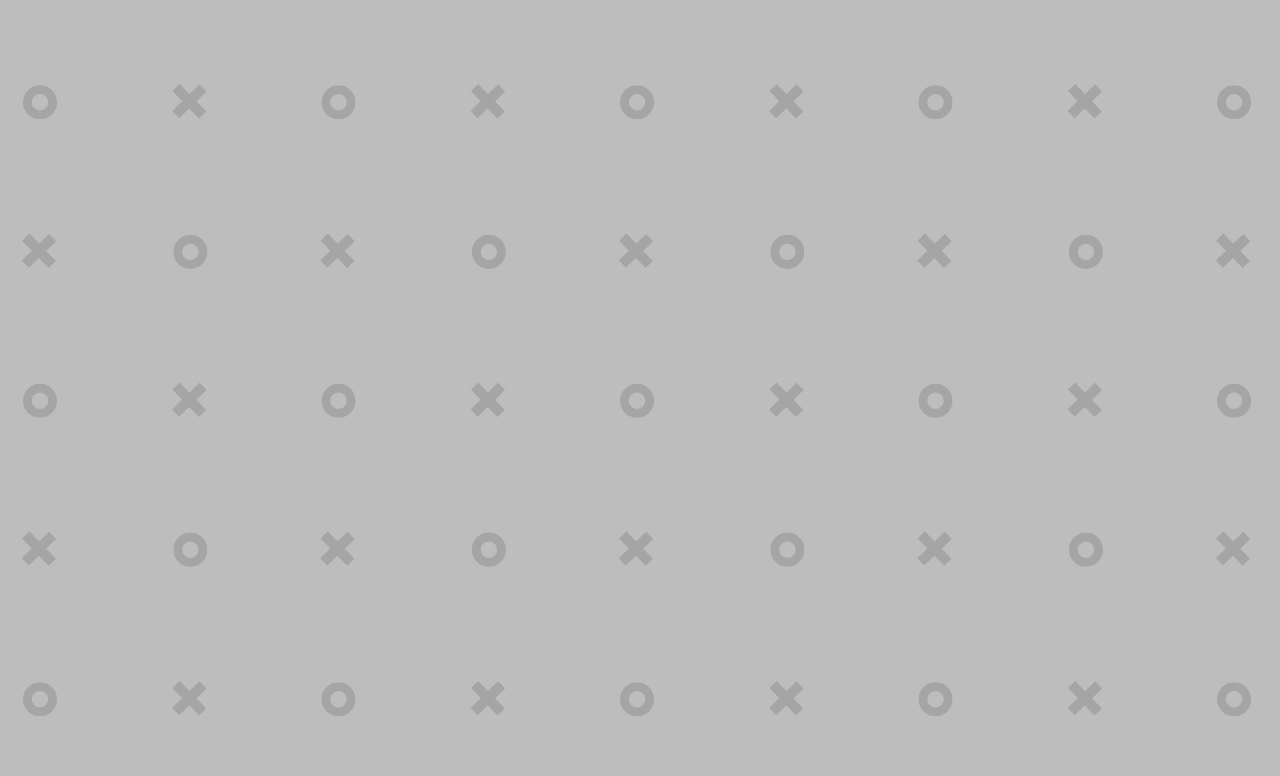
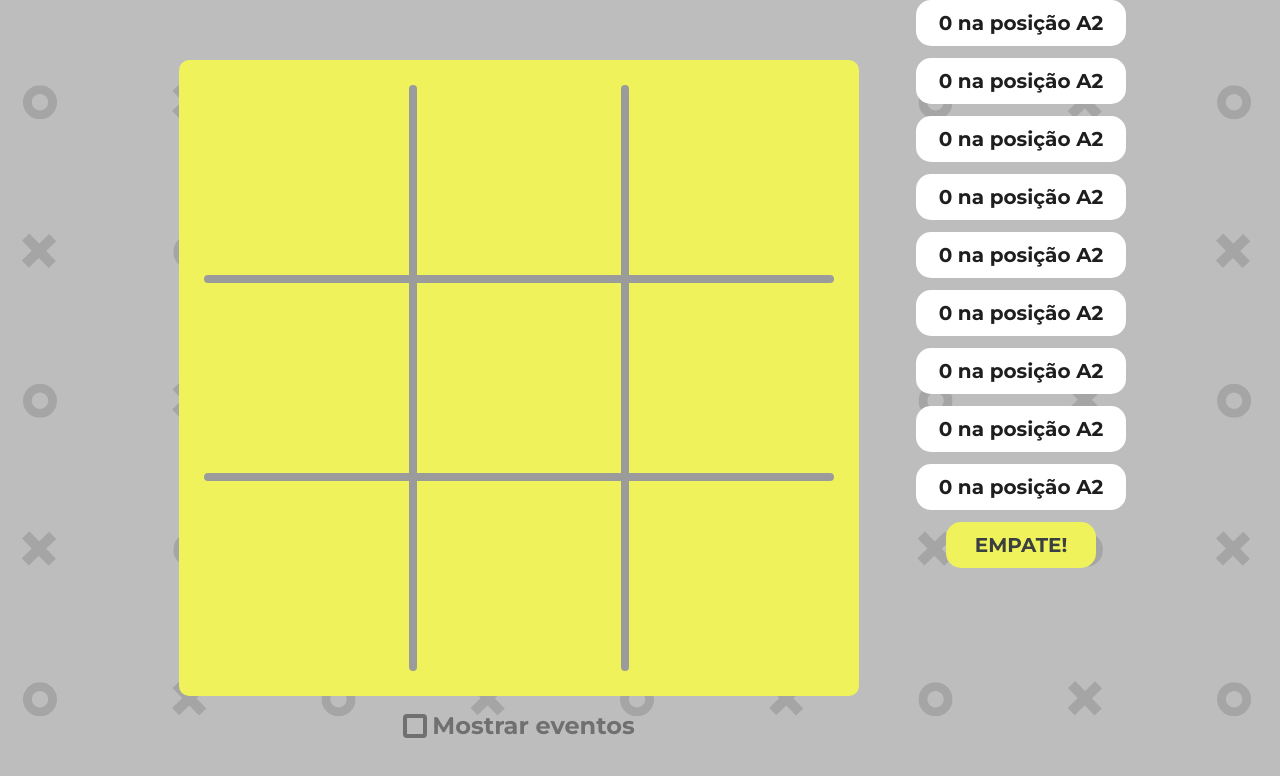
Before and after one commit to vitorhenrique-rgt/mp-jogo-da-velha, a website: page index.html in a window 1280 px wide. Drawn offline with Linux system fonts and the light colour scheme.

Commit message:
Criando front-end

```diff
--- a/css/global.css
+++ b/css/global.css
@@ -31,7 +31,7 @@ body {
   width: 100vw;
   height: 100vh;
   display: flex;
-  flex-flow: column nowrap;
+  flex-wrap: wrap;
   justify-content: center;
   align-items: center;
   gap: 2rem;
--- /dev/null
+++ b/css/style.css
@@ -0,0 +1,143 @@
+.game-section {
+    margin: 25px;
+    width: 100%;
+    height: 100%;
+    max-width: 680px;
+    max-height: 680px;
+    min-width: 290px;
+    min-height: 290px;
+    display: flex;
+    flex-direction: column;
+    justify-content: center;
+    align-items: center;
+    gap: 15px;
+}
+
+.game-board {
+    background: #EFF25A;
+    width: 100%;
+    height: 100%;
+    padding: 25px;
+    border-radius: 10px;
+    display: grid;
+    grid-template-columns: 1fr 8px 1fr 8px 1fr ;
+    grid-template-rows: 1fr 8px 1fr 8px 1fr ;
+}
+
+.game-cell {
+    width: 100%;
+    height: 100%;
+    background: transparent;
+    position: relative;
+    display: flex;
+    align-items: center;
+    justify-content: center;
+    cursor: pointer;
+}
+
+.game-cell img {
+    width: 100%;
+    height: 100%;
+    object-fit: cover;
+    display: none; /* Esconda a imagem inicialmente */
+}
+
+.active {
+    background: #FFFFFF;
+}
+
+.separator{
+    background-color: #9B9B9B;
+}
+.border-top{
+    border-top-left-radius: 4px;
+    border-top-right-radius: 4px;
+}
+.border-right{
+    border-top-right-radius: 4px;
+    border-bottom-right-radius: 4px;
+}
+.border-bottom{
+    border-bottom-left-radius: 4px;
+    border-bottom-right-radius: 4px;
+}
+.border-left{
+    border-top-left-radius: 4px;
+    border-bottom-left-radius: 4px;
+}
+
+.button-container{
+    display: flex;
+    justify-content: center;
+    align-items:center ;
+    gap: 5px;
+}
+
+.checkbox-events{
+    width: 24px;
+    height: 24px;
+    appearance: none;
+    border: solid 4px #707070;
+    border-radius: 4px;
+    position: relative;
+
+}
+
+.checkbox-events:checked::before{
+    content: "";
+    width: 12px;
+    height: 12px;
+    background-color: #707070;
+    position: absolute;
+    top: 2px;
+    left: 2px;
+    border-radius: 2px;
+}
+
+.label-events{
+    font-style: normal;
+    font-weight: 700;
+    font-size: 24px;
+    line-height: 29px;
+    color: #707070;
+}
+
+.game-log{
+    height: 100%;
+    display: flex;
+    flex-direction: column;
+    justify-content: start;
+    align-items: center;
+    gap: 12px;
+}
+
+.log-entry{
+    width: 210px;
+    height: 46px;
+    border-radius: 15px;
+    display: flex;
+    justify-content: center;
+    align-items: center;
+    background: #FFFFFF;
+    font-style: normal;
+    font-weight: 700;
+    font-size: 20px;
+    line-height: 24px;
+    color: #1E1E1E;
+}
+
+
+.log-result{
+    width: 150px;
+    height: 46px;
+    border-radius: 15px;
+    display: flex;
+    justify-content: center;
+    align-items: center;
+    font-weight: 700;
+    font-size: 20px;
+    line-height: 24px;
+    color: #3A4042;
+    background: #EFF25A ;
+    text-transform: uppercase;
+}
--- a/index.html
+++ b/index.html
@@ -9,18 +9,63 @@
   <link rel="preconnect" href="https://fonts.googleapis.com">
   <link rel="preconnect" href="https://fonts.gstatic.com" crossorigin>
   <link
-  href="https://fonts.googleapis.com/css2?family=Montserrat:wght@200;400;500;600;700&display=swap"
-  rel="stylesheet"
+    href="https://fonts.googleapis.com/css2?family=Montserrat:wght@200;400;500;600;700&display=swap"
+    rel="stylesheet"
   >
   <link type="text/css" rel="stylesheet" href="./css/global.css">
+  <link type="text/css" rel="stylesheet" href="./css/style.css">
 </head>
 
 <body>
   <main class="container-main">
-    <!-- ESTRUTURE O SEU HTML AQUI -->
+    <section class="game-section">
+      <div class="game-board">
+          <div id="cell-a1" class="game-cell"></div>
+          <div class="separator border-top"></div>
+          <div id="cell-a2" class="game-cell"></div>
+          <div class="separator border-top"></div>
+          <div id="cell-a3" class="game-cell"></div>
+          <div class="separator border-left"></div>
+          <div class="separator"></div>
+          <div class="separator"></div>
+          <div class="separator"></div>
+          <div class="separator border-right"></div>
+          <div id="cell-b1" class="game-cell"></div>
+          <div class="separator"></div>
+          <div id="cell-b2" class="game-cell"></div>
+          <div class="separator"></div>
+          <div id="cell-b3" class="game-cell"></div>
+          <div class="separator border-left"></div>
+          <div class="separator"></div>
+          <div class="separator"></div>
+          <div class="separator"></div>
+          <div class="separator border-right"></div>
+          <div id="cell-c1" class="game-cell"></div>
+          <div class="separator border-bottom"></div>
+          <div id="cell-c2" class="game-cell"></div>
+          <div class="separator border-bottom"></div>
+          <div id="cell-c3" class="game-cell"></div>
+      </div>
+      <div class="button-container">
+          <input type="checkbox" name="toggle-events" id="toggle-events" class="checkbox-events">
+          <label for="toggle-events" class="label-events">Mostrar eventos</label>
+        <!-- <button id="btn-restart" class="btn-restart">Reiniciar</button> -->
+      </div>
+    </section>
+    <section class="game-log">
+      <div class="log-entry">0 na posição A2</div>
+      <div class="log-entry">0 na posição A2</div>
+      <div class="log-entry">0 na posição A2</div>
+      <div class="log-entry">0 na posição A2</div>
+      <div class="log-entry">0 na posição A2</div>
+      <div class="log-entry">0 na posição A2</div>
+      <div class="log-entry">0 na posição A2</div>
+      <div class="log-entry">0 na posição A2</div>
+      <div class="log-entry">0 na posição A2</div>
+      <div class="log-result">Empate!</div>
+    </section>
   </main>
   <div class="overlay"></div>
-
   <script type="module" src="./scripts/main.js"></script>
 </body>
 
--- a/scripts/main.js
+++ b/scripts/main.js
@@ -1,9 +1,21 @@
 // ESCREVA SUA LÓGICA AQUI
+const boardCells = document.getElementsByClassName('board-cell');
 
 function main() {
-  alert("Bem vindo ao jogo da velha!");
+  //alert("Bem vindo ao jogo da velha!");
+}
+
+function selectCell() {
+  // Itera sobre cada elemento 'board-cell'.
+  console.log('chamou funçao')
+  for (let cell of boardCells) {
+    cell.addEventListener('click', () => {
+      console.log(cell);
+      console.log('clicou')
+    });
+  }
 }
 
 window.onload = () => {
-  main();
+  selectCell();
 };
```
